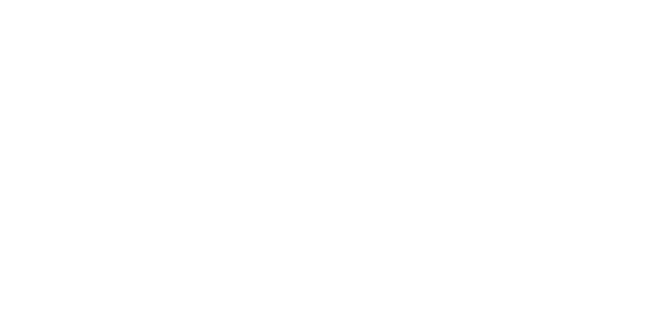
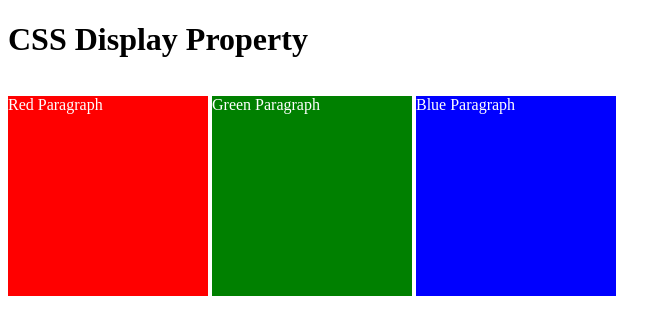
Before and after one commit to hadadon/display, a plain HTML site: page index1.html in a window 1280 px wide. Shown: the whole page, without its empty margins (0-671 px from the left). Drawn offline with Linux system fonts and the light colour scheme.

Commit message:
finished

```diff
--- a/index1.html
+++ b/index1.html
@@ -0,0 +1,48 @@
+<!DOCTYPE html>
+<html>
+
+<!--
+  TODO
+1. By changing only the display property of the CSS make all 3 squares line up horizontally like in goal1 image.
+2. Change only the display property to make all 3 squares line up vertically like in goal2 image.
+-->
+
+<head>
+  <title>CSS Display Property Example</title>
+  <style>
+    p {
+      color: white;
+    }
+
+    .red {
+      display:inline-block;
+      width: 200px;
+      height: 200px;
+      background-color: red;
+    }
+
+    .green {
+      display:inline-block ;
+      width: 200px;
+      height: 200px;
+      background-color: green;
+    }
+
+    .blue {
+      display: inline-block;
+      width: 200px;
+      height: 200px;
+      background-color: blue;
+    }
+  </style>
+</head>
+
+
+<body>
+  <h1>CSS Display Property</h1>
+  <p class="red">Red Paragraph </p>
+  <p class="green">Green Paragraph</p>
+  <p class="blue">Blue Paragraph</p>
+</body>
+
+</html>
```
Also changed, not shown: index.html (+2 -2 lines).
